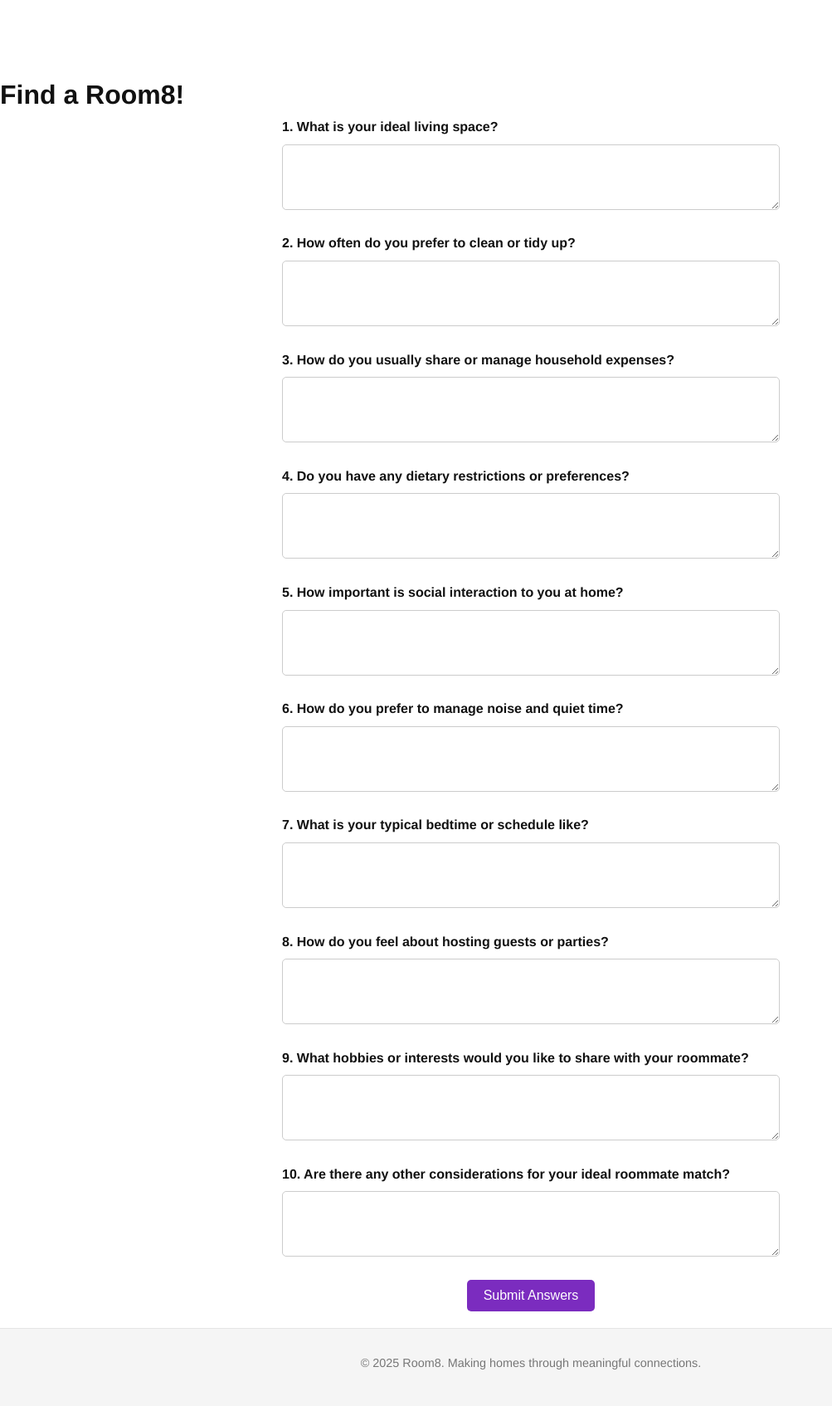
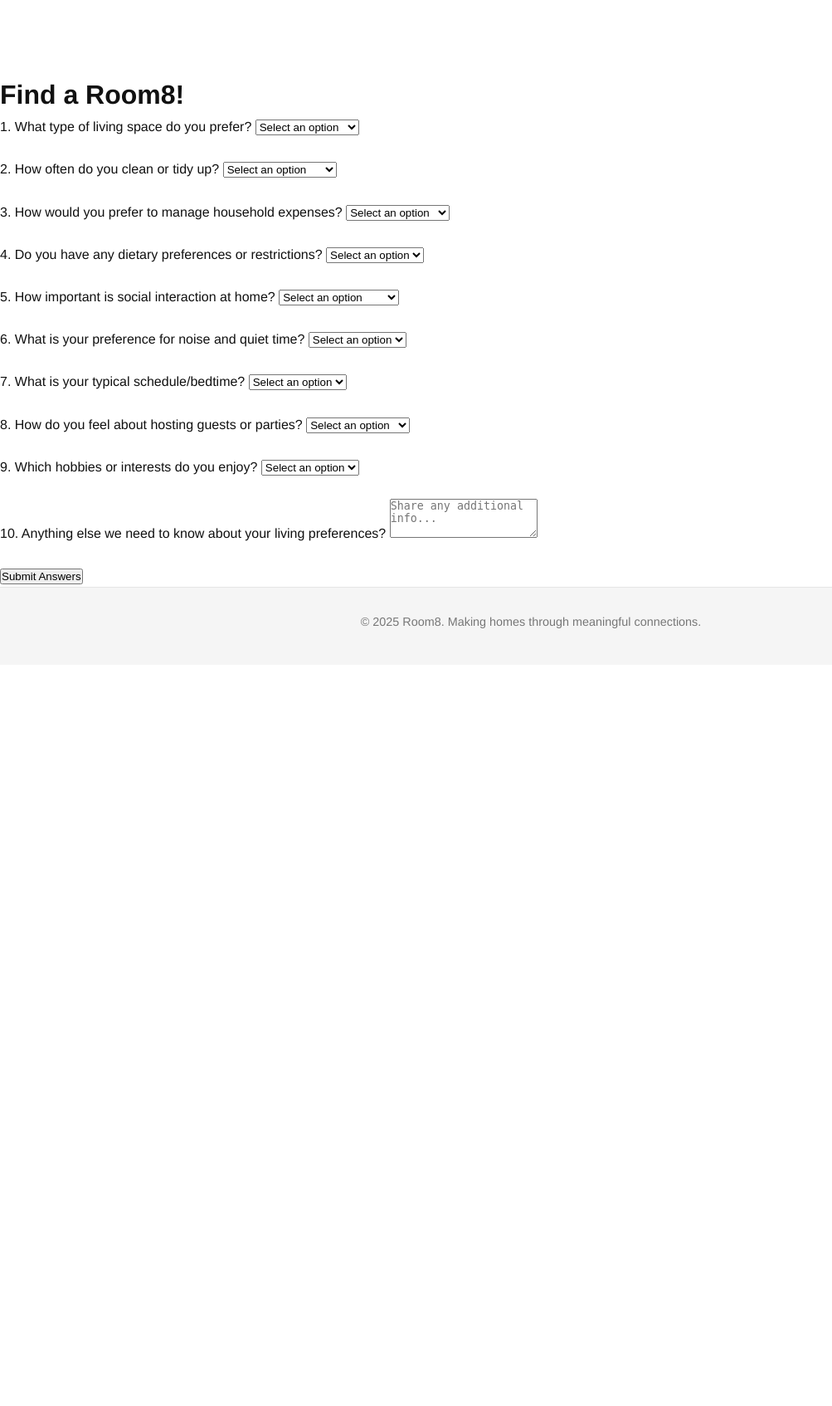
Before and after one commit to tillo13/room8, a Flask app: page /find_room8 in a window 1280 px wide. Shown: the part 71-1765 px from the top of the page at 83% size, without its empty margins (0-1003 px from the left). After the commit the page ends 828 px from the top, so only its background shows below. Run offline with Flask 2, Linux system fonts and the light colour scheme.

Commit message:
set as dropdowns

```diff
--- a/static/css/style.css
+++ b/static/css/style.css
@@ -1,4 +1,6 @@
-/* Reset and basic styles */
+/* -------------------------------------------------------------------
+   RESET AND BASIC STYLES
+------------------------------------------------------------------- */
 * {
   margin: 0;
   padding: 0;
@@ -12,7 +14,9 @@
   line-height: 1.6;
 }
 
-/* Accessibility */
+/* -------------------------------------------------------------------
+   ACCESSIBILITY
+------------------------------------------------------------------- */
 .skip-link {
   position: absolute;
   top: -40px;
@@ -27,7 +31,9 @@
   top: 0;
 }
 
-/* Header & Navigation */
+/* -------------------------------------------------------------------
+   HEADER & NAVIGATION
+------------------------------------------------------------------- */
 header {
   position: fixed;
   top: 0;
@@ -70,7 +76,7 @@
   border-radius: 5px;
 }
 
-/* Right navigation group (Signup button) */
+/* Right navigation group (Signup/Login button) */
 .nav-right {
   display: flex;
   align-items: center;
@@ -88,12 +94,17 @@
   background-color: #6931af;
 }
 
-/* Main content spacing to clear fixed header */
+/* -------------------------------------------------------------------
+   MAIN CONTENT
+   (Adds top padding to clear the fixed header)
+------------------------------------------------------------------- */
 main {
   padding-top: 80px;
 }
 
-/* Hero Section */
+/* -------------------------------------------------------------------
+   HERO SECTION
+------------------------------------------------------------------- */
 .hero {
   position: relative;
   height: 100vh;
@@ -127,7 +138,9 @@
   margin-bottom: 30px;
 }
 
-/* Section Base */
+/* -------------------------------------------------------------------
+   SECTION BASE STYLES
+------------------------------------------------------------------- */
 section {
   padding: 60px 20px;
   text-align: center;
@@ -138,7 +151,7 @@
   color: #7b2cbf;
 }
 
-/* Specific Sections */
+/* Specific content sections */
 .approach-section,
 .how-section,
 .labs-section,
@@ -156,7 +169,9 @@
   color: #333;
 }
 
-/* Testimonials */
+/* -------------------------------------------------------------------
+   TESTIMONIALS
+------------------------------------------------------------------- */
 .testimonials-content {
   max-width: 900px;
   margin: 0 auto;
@@ -179,7 +194,9 @@
   color: #111;
 }
 
-/* CTA Button */
+/* -------------------------------------------------------------------
+   CALL TO ACTION (CTA) BUTTON
+------------------------------------------------------------------- */
 .cta-button {
   display: inline-block;
   background-color: #7b2cbf;
@@ -194,7 +211,9 @@
   background-color: #6931af;
 }
 
-/* Footer */
+/* -------------------------------------------------------------------
+   FOOTER
+------------------------------------------------------------------- */
 footer {
   background: #f5f5f5;
   padding: 30px 20px;
@@ -222,12 +241,11 @@
   color: #7b2cbf;
 }
 
+/* -------------------------------------------------------------------
+   FORM & TOAST STYLES
+------------------------------------------------------------------- */
 
-/* ------------------------------------------------------------------- */
-/* New Form and Toast Styles added below without altering existing CSS */
-/* ------------------------------------------------------------------- */
-
-/* Form Styles */
+/* Form Group and Textarea Styles */
 .form-group {
   margin-bottom: 20px;
   max-width: 600px;
@@ -268,7 +286,7 @@
 
 /* Toast Styles */
 #toast {
-  visibility: hidden;
+  visibility: hidden;             /* Hidden by default */
   min-width: 250px;
   margin: auto;
   background-color: #333;
--- a/templates/find_room8.html
+++ b/templates/find_room8.html
@@ -4,47 +4,110 @@
   <main>
     <h1>Find a Room8!</h1>
     <form id="room8Form" action="/find_room8" method="post">
-      <div class="form-group">
-        <label for="question1">1. What is your ideal living space?</label>
-        <textarea id="question1" name="question1" rows="3" class="form-textarea"></textarea>
+      <div>
+        <label for="question1">1. What type of living space do you prefer?</label>
+        <select id="question1" name="question1">
+          <option value="">Select an option</option>
+          <option value="studio">Studio Apartment</option>
+          <option value="1_bed">1 Bedroom</option>
+          <option value="2_bed">2+ Bedrooms</option>
+          <option value="shared_house">Shared House</option>
+        </select>
       </div>
-      <div class="form-group">
-        <label for="question2">2. How often do you prefer to clean or tidy up?</label>
-        <textarea id="question2" name="question2" rows="3" class="form-textarea"></textarea>
+      <br>
+      <div>
+        <label for="question2">2. How often do you clean or tidy up?</label>
+        <select id="question2" name="question2">
+          <option value="">Select an option</option>
+          <option value="daily">Daily</option>
+          <option value="few_times">A few times a week</option>
+          <option value="weekly">Weekly</option>
+          <option value="rarely">Rarely</option>
+        </select>
       </div>
-      <div class="form-group">
-        <label for="question3">3. How do you usually share or manage household expenses?</label>
-        <textarea id="question3" name="question3" rows="3" class="form-textarea"></textarea>
+      <br>
+      <div>
+        <label for="question3">3. How would you prefer to manage household expenses?</label>
+        <select id="question3" name="question3">
+          <option value="">Select an option</option>
+          <option value="split">Split evenly</option>
+          <option value="income_based">Based on income</option>
+          <option value="mixed">Mixed approach</option>
+        </select>
       </div>
-      <div class="form-group">
-        <label for="question4">4. Do you have any dietary restrictions or preferences?</label>
-        <textarea id="question4" name="question4" rows="3" class="form-textarea"></textarea>
+      <br>
+      <div>
+        <label for="question4">4. Do you have any dietary preferences or restrictions?</label>
+        <select id="question4" name="question4">
+          <option value="">Select an option</option>
+          <option value="none">None</option>
+          <option value="vegetarian">Vegetarian</option>
+          <option value="vegan">Vegan</option>
+          <option value="gluten_free">Gluten-Free</option>
+          <option value="other">Other</option>
+        </select>
       </div>
-      <div class="form-group">
-        <label for="question5">5. How important is social interaction to you at home?</label>
-        <textarea id="question5" name="question5" rows="3" class="form-textarea"></textarea>
+      <br>
+      <div>
+        <label for="question5">5. How important is social interaction at home?</label>
+        <select id="question5" name="question5">
+          <option value="">Select an option</option>
+          <option value="very_important">Very Important</option>
+          <option value="somewhat">Somewhat Important</option>
+          <option value="not_important">Not Important</option>
+        </select>
       </div>
-      <div class="form-group">
-        <label for="question6">6. How do you prefer to manage noise and quiet time?</label>
-        <textarea id="question6" name="question6" rows="3" class="form-textarea"></textarea>
+      <br>
+      <div>
+        <label for="question6">6. What is your preference for noise and quiet time?</label>
+        <select id="question6" name="question6">
+          <option value="">Select an option</option>
+          <option value="quiet">Quiet</option>
+          <option value="moderate">Moderate</option>
+          <option value="lively">Lively</option>
+        </select>
       </div>
-      <div class="form-group">
-        <label for="question7">7. What is your typical bedtime or schedule like?</label>
-        <textarea id="question7" name="question7" rows="3" class="form-textarea"></textarea>
+      <br>
+      <div>
+        <label for="question7">7. What is your typical schedule/bedtime?</label>
+        <select id="question7" name="question7">
+          <option value="">Select an option</option>
+          <option value="early_bird">Early Bird</option>
+          <option value="night_owl">Night Owl</option>
+          <option value="variable">Variable</option>
+        </select>
       </div>
-      <div class="form-group">
+      <br>
+      <div>
         <label for="question8">8. How do you feel about hosting guests or parties?</label>
-        <textarea id="question8" name="question8" rows="3" class="form-textarea"></textarea>
+        <select id="question8" name="question8">
+          <option value="">Select an option</option>
+          <option value="love_them">I love hosting</option>
+          <option value="occasionally">Occasionally</option>
+          <option value="prefer_no">Prefer not to host</option>
+        </select>
       </div>
-      <div class="form-group">
-        <label for="question9">9. What hobbies or interests would you like to share with your roommate?</label>
-        <textarea id="question9" name="question9" rows="3" class="form-textarea"></textarea>
+      <br>
+      <div>
+        <label for="question9">9. Which hobbies or interests do you enjoy?</label>
+        <select id="question9" name="question9">
+          <option value="">Select an option</option>
+          <option value="sports">Sports</option>
+          <option value="arts">Arts & Culture</option>
+          <option value="tech">Technology</option>
+          <option value="outdoors">Outdoors</option>
+          <option value="reading">Reading</option>
+          <option value="gaming">Gaming</option>
+          <option value="other">Other</option>
+        </select>
       </div>
-      <div class="form-group">
-        <label for="question10">10. Are there any other considerations for your ideal roommate match?</label>
-        <textarea id="question10" name="question10" rows="3" class="form-textarea"></textarea>
+      <br>
+      <div>
+        <label for="question10">10. Anything else we need to know about your living preferences?</label>
+        <textarea id="question10" name="question10" rows="3" placeholder="Share any additional info..."></textarea>
       </div>
-      <button type="submit" class="submit-button">Submit Answers</button>
+      <br>
+      <button type="submit">Submit Answers</button>
     </form>
     <!-- Toast container for notification -->
     <div id="toast">we'll get back to you shortly!</div>
@@ -54,11 +117,11 @@
   <script>
     document.getElementById("room8Form").addEventListener("submit", function(event) {
       event.preventDefault();
-      // Show the toast popup
       var toast = document.getElementById("toast");
       toast.className = "show";
-      // Hide the toast after 3 seconds
-      setTimeout(function(){ toast.className = toast.className.replace("show", ""); }, 3000);
+      setTimeout(function() {
+        toast.className = toast.className.replace("show", "");
+      }, 3000);
     });
   </script>
 {% endblock %}
```
